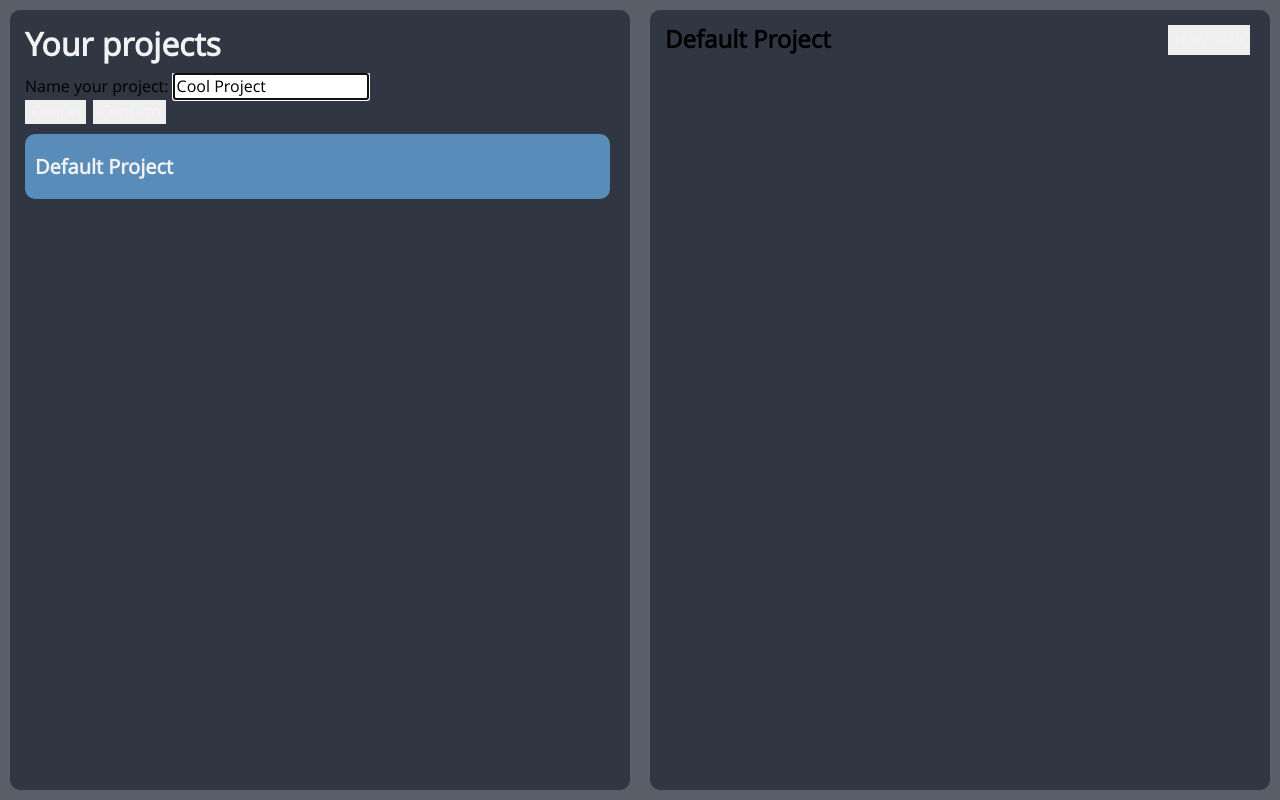
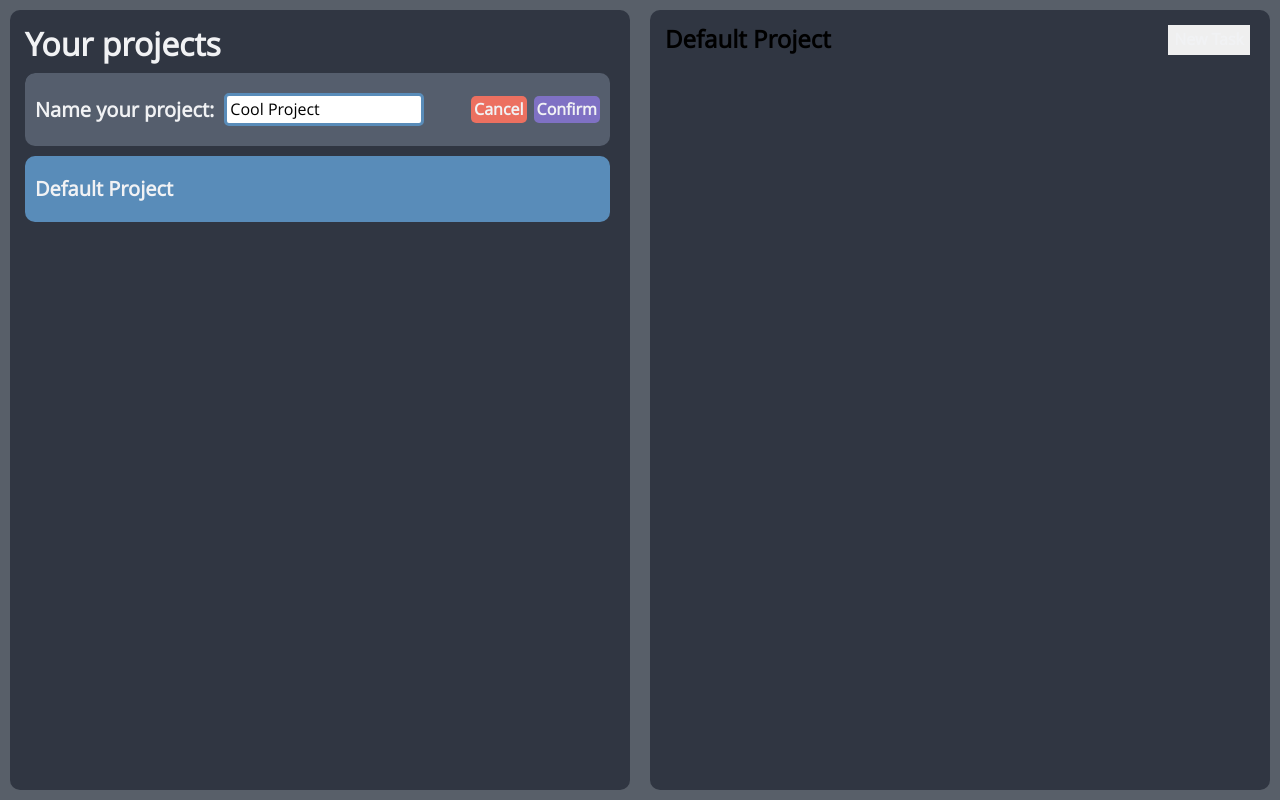
Before and after one commit to nekosoffy/to-do-list, a website built with webpack: page src/template.html in a window 1280 px wide. Both pictures are taken after a click on the button "New Project". Built offline with nearby package versions, Linux system fonts and the light colour scheme.

Commit message:
feat: style the project form and its buttons

```diff
--- a/src/styles.css
+++ b/src/styles.css
@@ -27,7 +27,7 @@ body {
 }
 
 .hidden {
-    display: none;
+    display: none !important;
 }
 
 ul, li {
@@ -43,7 +43,7 @@ main {
 }
 
 .project-wrapper,
-.container {
+.container, .project-form {
     border-radius: 10px;
 }
 
@@ -94,7 +94,7 @@ h1 {
     -webkit-box-shadow: inset 0 0 6px rgba(0,0,0,0.5);
 }
 
-.project-wrapper {
+.project-wrapper, .project-form {
     display: flex;
     justify-content: space-between;
     align-items: center;
@@ -139,7 +139,8 @@ button, .project-wrapper {
     transform: scale(0.95);
 }
 
-.delete-btn:hover {
+.delete-btn:hover,
+.project-form .cancel-btn:hover {
     filter: brightness(120%);
     transform: scale(0.95);
 }
@@ -148,13 +149,40 @@ button, .project-wrapper {
     background-color: var(--secondary-color);
 }
 
-.delete-btn {
+.delete-btn,
+.project-form .cancel-btn {
     background-color: var(--red-button-color);
 }
 
-.project-title {
+.project-title,
+.project-form label[for="project-title"] {
     font-weight: bold;
     font-size: 2rem;
+}
+
+.project-form {
+    background-color: var(--hover-color);
+}
+
+.project-form .confirm-btn {
+    background-color: var(--new-button-color);
+    border-radius: 5px;
+    padding: 3px;
+}
+
+.project-form .cancel-btn {
+    border-radius: 5px;
+    padding: 3px;
+}
+
+.project-form .confirm-btn:hover {
+    filter: brightness(120%);
+}
+
+.input-wrapper {
+    display: flex;
+    align-items: center;
+    gap: 10px;
 }
 
 fieldset {
@@ -171,3 +199,15 @@ fieldset {
     filter: brightness(120%);
     transform: scale(0.95);
 }
+
+.project-form input {
+    border-radius: 5px;
+    padding: 3px;
+    border: none;
+    outline: none;
+}
+
+.project-form input:focus,
+.project-form input:active {
+    border: 3px solid var(--selected-color);
+}
```
